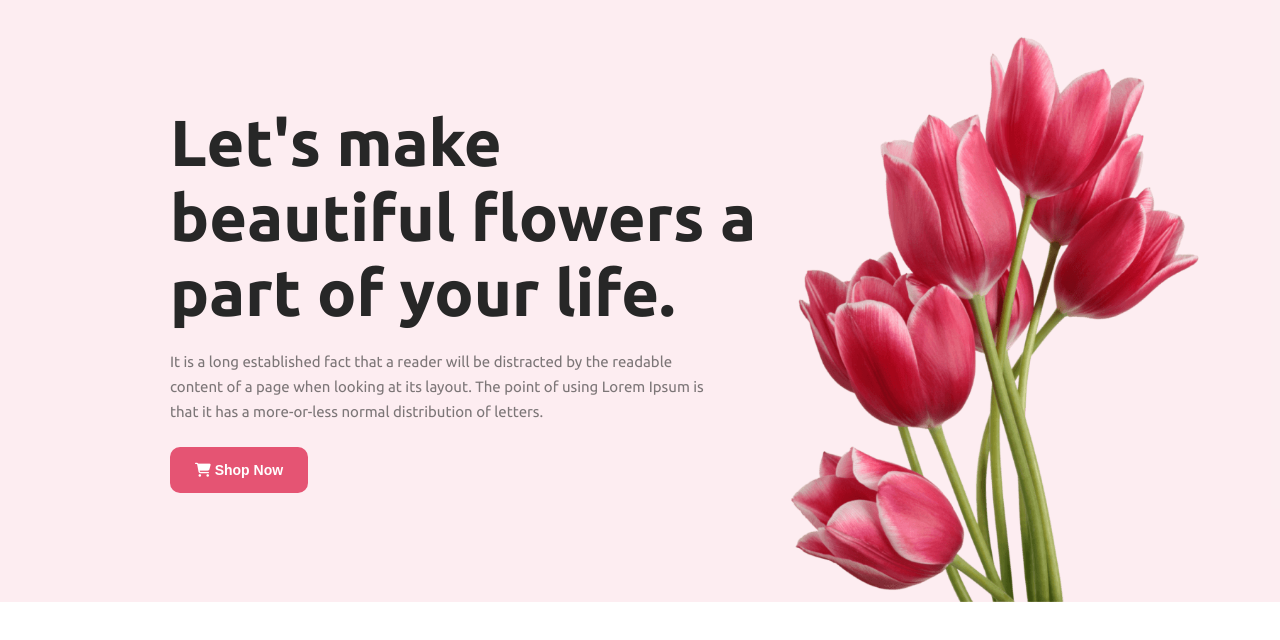
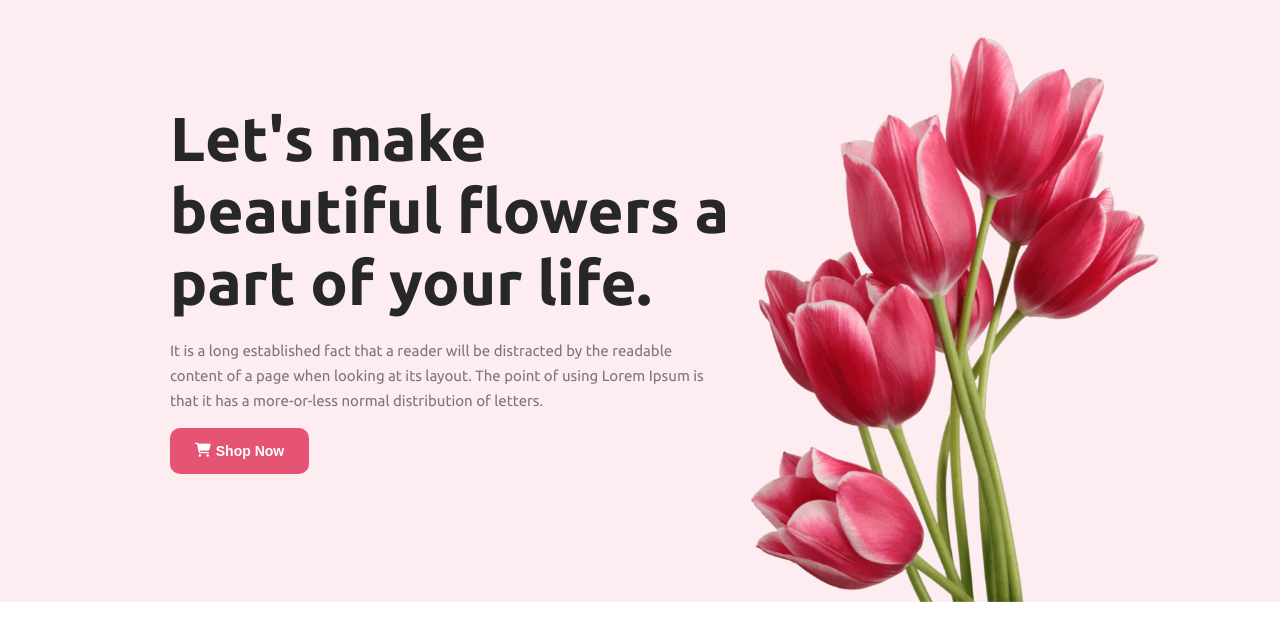
Before and after one commit to ahkaruz/Flower-Shop, a plain HTML site: page index.html in a window 1280 px wide. Drawn offline with Linux system fonts and the light colour scheme.

Commit message:
some issues sloved

```diff
--- a/css/style.css
+++ b/css/style.css
@@ -20,9 +20,9 @@ header img {
 
 .header-title {
     margin-bottom: 20px;
-    width: 600px;
+    width: 560px;
     color: #272727;
-    font-size: 65px;
+    font-size: 62px;
     font-weight: 800;
 }
 
@@ -37,17 +37,18 @@ header img {
 .btn-primary {
     margin-top: 8px;
     padding: 15px 25px;
+    display: flex;
     border: none;
     border-radius: 10px;
     background-color: #E55473;
     color: #FFF;
     font-size: 14px;
     font-weight: 700;
+    gap: 5px;
     cursor: pointer;
     transition: background-color 0.3s ease;
 }
 
-.btn-primary:hover
-{
-    background-color:  #C1435E;
+.btn-primary:hover {
+    background-color: #C1435E;
 }
```
